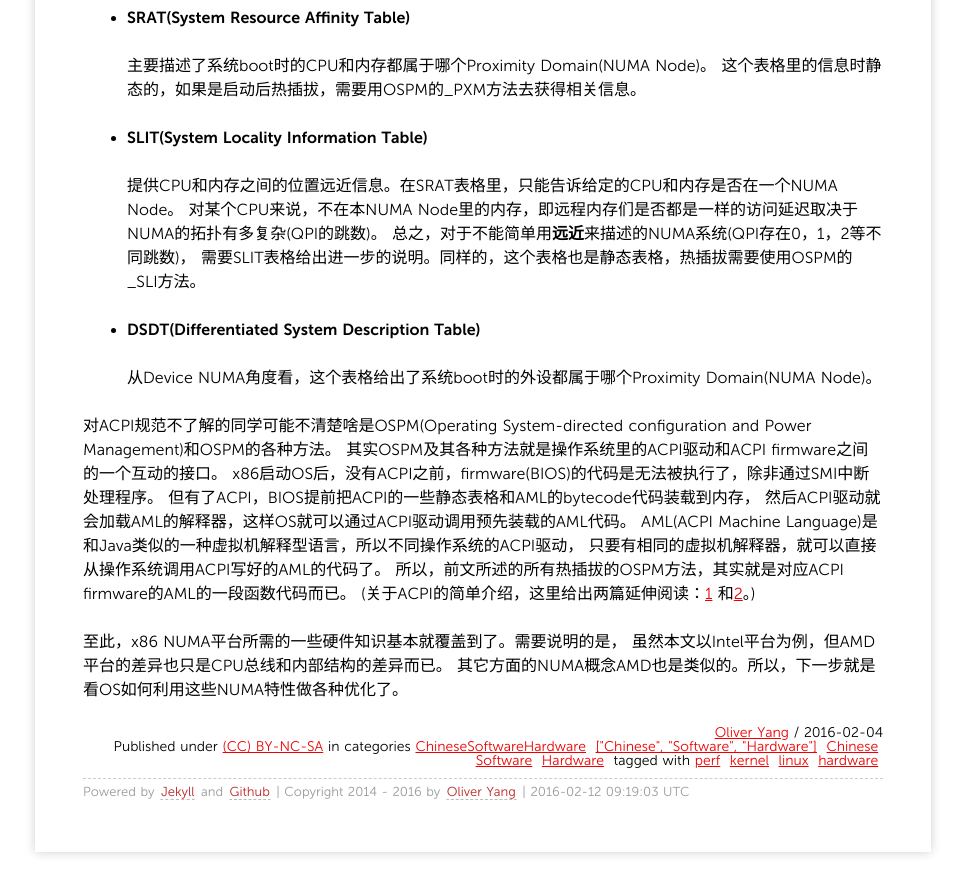
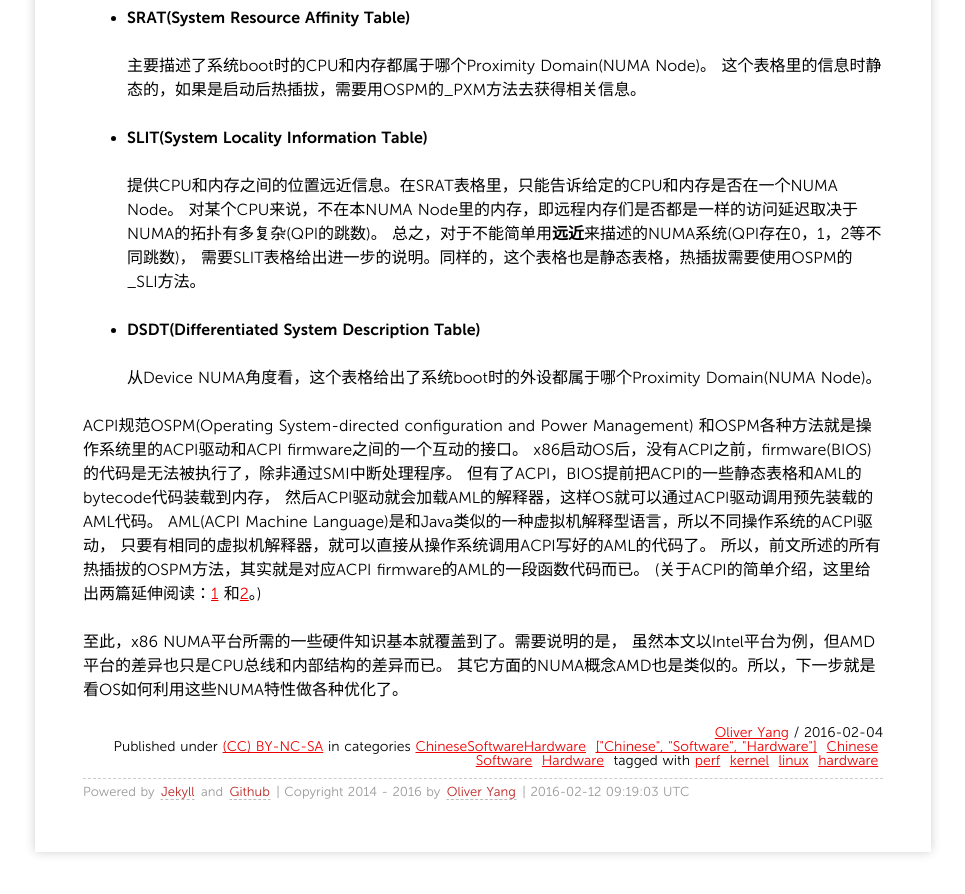
Before and after one commit to yangoliver/yangoliver.github.io, a Jekyll site: the page built from _posts/2016/2016-02-04-linux-numa-optimization-1.md, in a window 1280 px wide and 900 px high, scrolled down 4292 px. Shown: the top 894 px of the window, without its empty margins (157-1122 px from the left). Built offline with Jekyll 4.4.1, drawn with Linux system fonts in a browser that asks for light colours; comment, search, counter and statistics services are not loaded.

Commit message:
updated: self-review for ACPI OSPM

```diff
--- a/_posts/2016/2016-02-04-linux-numa-optimization-1.md
+++ b/_posts/2016/2016-02-04-linux-numa-optimization-1.md
@@ -194,8 +194,8 @@ ACPI规范里用**Proximity Domain**对NUMA Node做了抽象，两者的概念
 
   从Device NUMA角度看，这个表格给出了系统boot时的外设都属于哪个Proximity Domain(NUMA Node)。
 
-对ACPI规范不了解的同学可能不清楚啥是OSPM(Operating System-directed configuration and Power Management)和OSPM的各种方法。
-其实OSPM及其各种方法就是操作系统里的ACPI驱动和ACPI firmware之间的一个互动的接口。
+ACPI规范OSPM(Operating System-directed configuration and Power Management)
+和OSPM各种方法就是操作系统里的ACPI驱动和ACPI firmware之间的一个互动的接口。
 x86启动OS后，没有ACPI之前，firmware(BIOS)的代码是无法被执行了，除非通过SMI中断处理程序。
 但有了ACPI，BIOS提前把ACPI的一些静态表格和AML的bytecode代码装载到内存，
 然后ACPI驱动就会加载AML的解释器，这样OS就可以通过ACPI驱动调用预先装载的AML代码。
```
